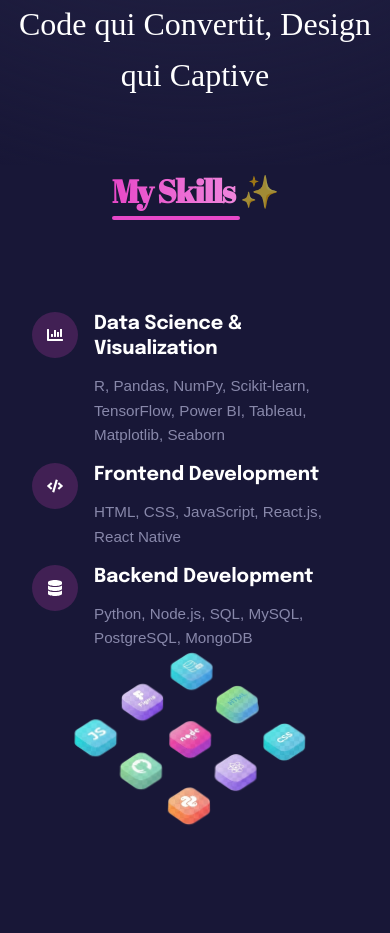
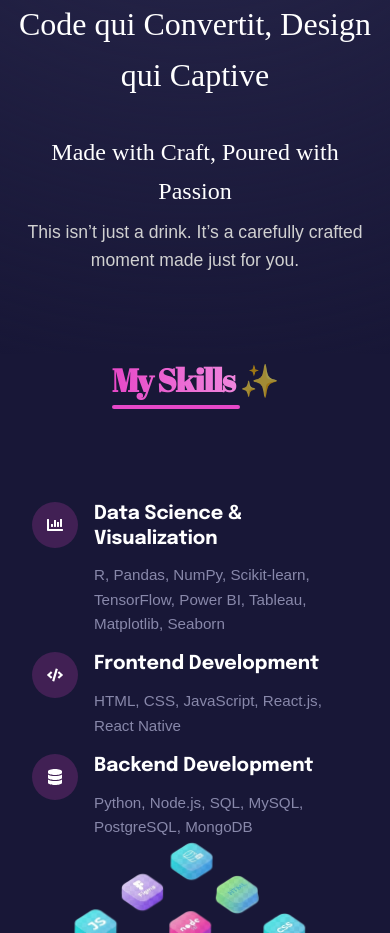
Before and after one commit to sidicksino/SidickPortfolio, a React (Vite) app: page / in a window 390 px wide. Shown: the part 3340-4273 px from the top of the page. Built offline with nearby package versions, Linux system fonts and the light colour scheme; a web font is replaced by a local one.

Commit message:
feat: Remove `nonOnMobile` class and add new masked content with a title and description.

```diff
--- a/src/components/art/Art.css
+++ b/src/components/art/Art.css
@@ -200,7 +200,4 @@
   #art .cocktail-img img {
     mask-size: 80%;
   }
-  .nonOnMobile{
-    display: none;
-  }
 }
--- a/src/components/art/Art.jsx
+++ b/src/components/art/Art.jsx
@@ -32,7 +32,7 @@ const Art = () => {
 		<h2 className="will-fade ">Sidick Sino</h2>
 
 		<div className="content">
-		 <ul className="space-y-4 will-fade nonOnMobile">
+		 <ul className="space-y-4 will-fade">
 			{goodLists.map((feature, index) => (
 			 <li key={index} className="flex items-center gap-2">
 				<img src="/images/check.png" alt="check" />
@@ -61,6 +61,10 @@ const Art = () => {
 
 		<div className="masked-container">
 		 <h2 className="will-fade">Code qui Convertit, Design qui Captive</h2>
+		 <div id="masked-content">
+			<h3>Made with Craft, Poured with Passion</h3>
+			<p>This isn’t just a drink. It’s a carefully crafted moment made just for you.</p>
+		 </div>
 		</div>
 	 </div>
 	</div>
```
